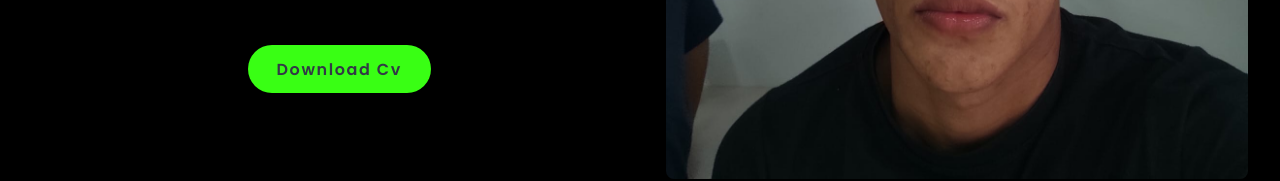
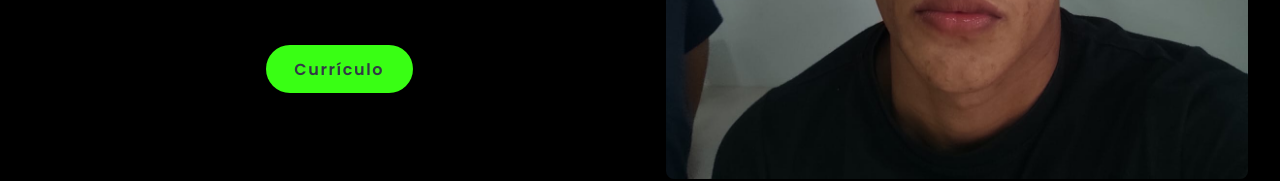
Before and after one commit to weslyzin/portfolio-basico, a plain HTML site: page index.html in a window 1280 px wide. Shown: the part 629-810 px from the top of the page. Drawn offline with nearby package versions, Linux system fonts and the light colour scheme.

Commit message:
Update index.html

```diff
--- a/index.html
+++ b/index.html
@@ -62,7 +62,7 @@
         </div>
 
         <div>
-          <a href="https://www.linkedin.com/in/wesly-alves-296aa6341/" class="btn" target="_blank">Download Cv</a>
+          <a href="https://www.linkedin.com/in/wesly-alves-296aa6341/" class="btn" target="_blank">Currículo</a>
         </div>
       </div>
 
```
